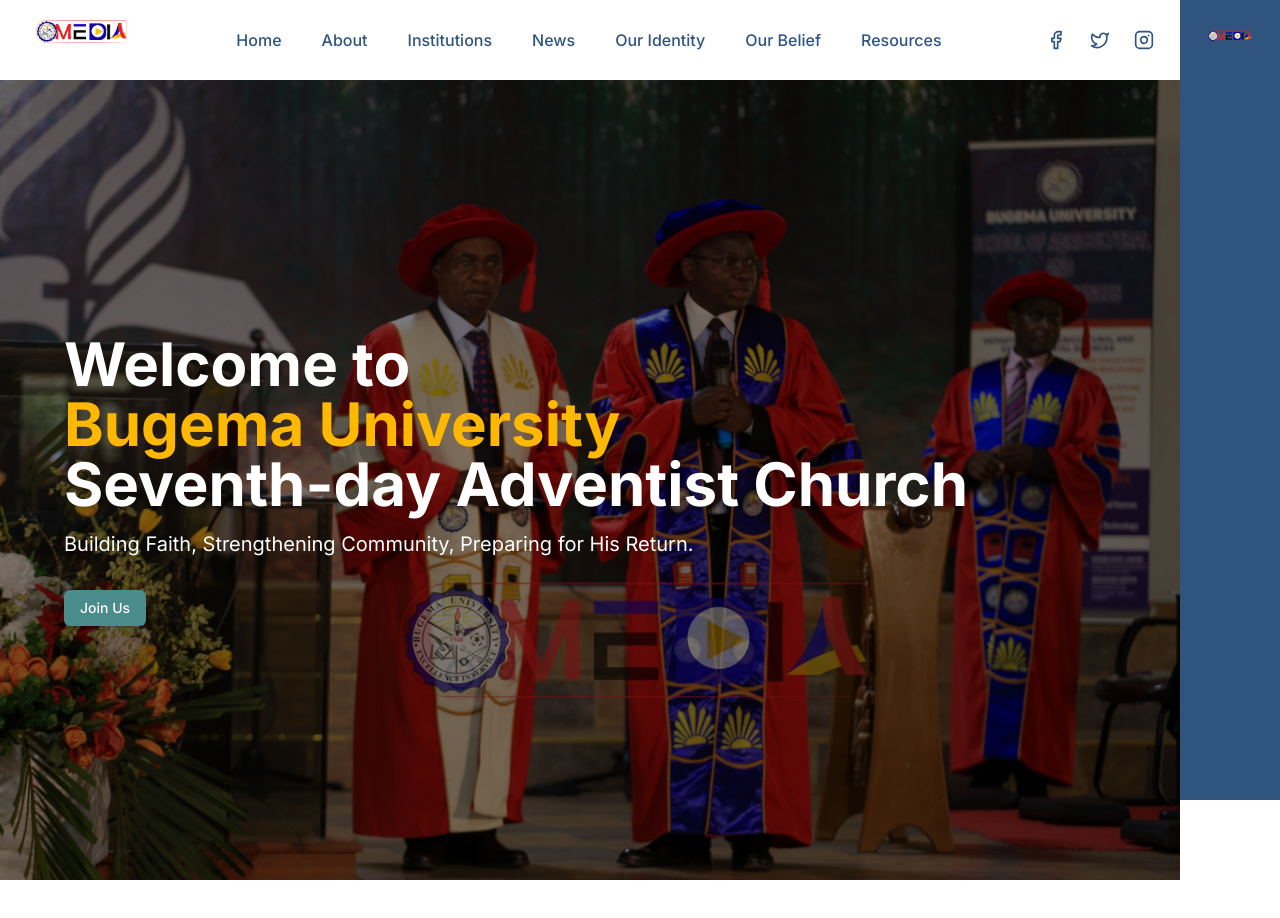
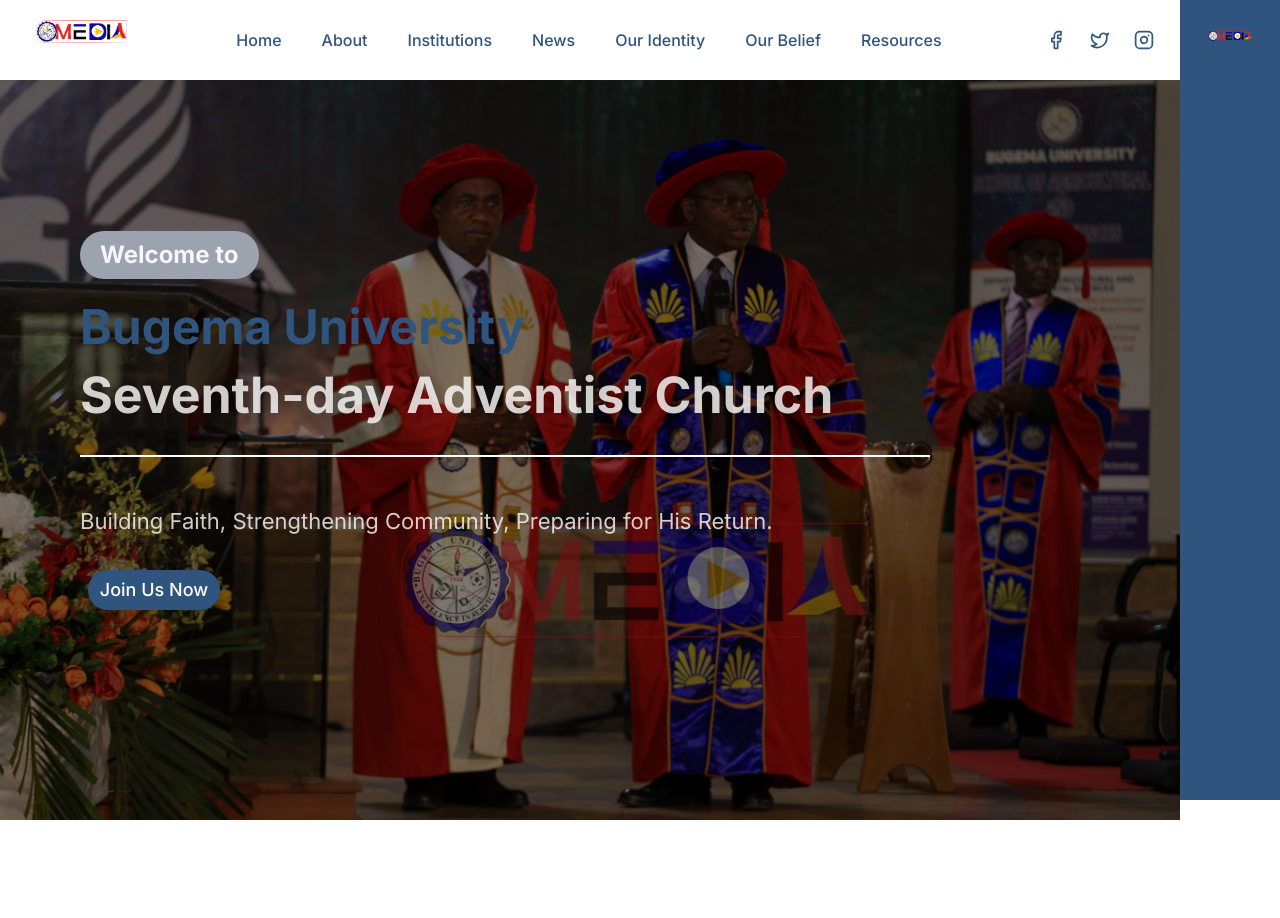
Before and after one commit to webbunivAdmin/sdachurchbugema, a Next.js app: page / in a window 1280 px wide. Shown: the top 918 px of the page. Built offline with nearby package versions, Linux system fonts and the light colour scheme.

Commit message:
some specs

```diff
--- a/components/hero-carousel.tsx
+++ b/components/hero-carousel.tsx
@@ -8,11 +8,7 @@
 import AOS from "aos";
 import "aos/dist/aos.css";
 
-const images = [
-  "/banner4.jpeg",
-  "/banner5.jpeg",
-  "/banner1.jpeg",
-];
+const images = ["/banner4.jpeg", "/banner5.jpeg", "/banner1.jpeg"];
 
 export function HeroCarousel() {
   useEffect(() => {
@@ -33,7 +29,7 @@
   };
 
   return (
-    <section className="relative min-h-screen pt-20 overflow-hidden">
+    <section className="relative min-h-screen pt-5 overflow-hidden">
       <Slider {...settings}>
         {images.map((src, index) => (
           <div key={index} className="relative h-screen">
@@ -44,33 +40,45 @@
               className="object-cover brightness-50"
               priority={index === 0}
             />
-            <div className="absolute inset-0 flex flex-col justify-center px-4 sm:px-6 lg:px-8">
-              <div className="container mx-auto">
-                <h1
-                  className="text-4xl sm:text-5xl lg:text-6xl font-bold text-white mb-4"
+            <div className="absolute inset-0 flex flex-col justify-center px-4 sm:px-6 lg:px-12">
+              <div className="container mx-auto flex flex-col gap-2">
+                <div
+                  className="text-sm sm:text-lg lg:text-2xl font-bold bg-gray-400 p-2 text-white/90 mb-4 rounded-full w-fit px-5"
                   data-aos="fade-up"
                   data-aos-delay="200"
                 >
                   Welcome to
-                  <br />
-                  <span className="text-highlight">Bugema University</span>
-                  <br />
+                </div>
+                <div
+                  className="text-3xl sm:text-4xl lg:text-5xl font-bold text-[#2F557F] mb-4"
+                  data-aos="fade-up"
+                  data-aos-delay="200"
+                >
+                  Bugema University
+                </div>
+                <div
+                  className="text-2xl sm:text-4xl lg:text-[50px] font-bold text-white/80 pb-10 mb-10 border-b-2 border-white w-[850px]"
+                  data-aos="fade-up"
+                  data-aos-delay="200"
+                >
                   Seventh-day Adventist Church
-                </h1>
+                </div>
                 <p
-                  className="text-xl text-white mb-8"
+                  className="text-[22px] text-white/80 mb-8"
                   data-aos="fade-up"
                   data-aos-delay="400"
                 >
                   Building Faith, Strengthening Community, Preparing for His
                   Return.
                 </p>
+              </div>
+              <div className="px-4 lg:px-10">
                 <Button
-                  className="bg-primary hover:bg-primary/90 text-white"
+                  className="bg-[#2F557F] hover:bg-[#2F557F] text-white w-[100px] text-lg rounded-full px-[66px] py-5"
                   data-aos="fade-up"
                   data-aos-delay="600"
                 >
-                  Join Us
+                  Join Us Now
                 </Button>
               </div>
             </div>
```
